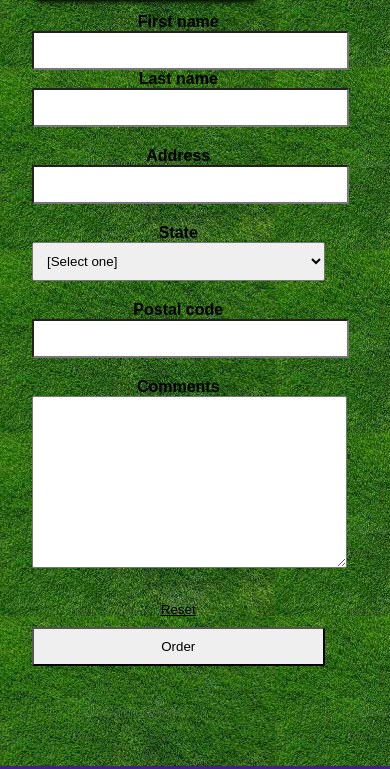
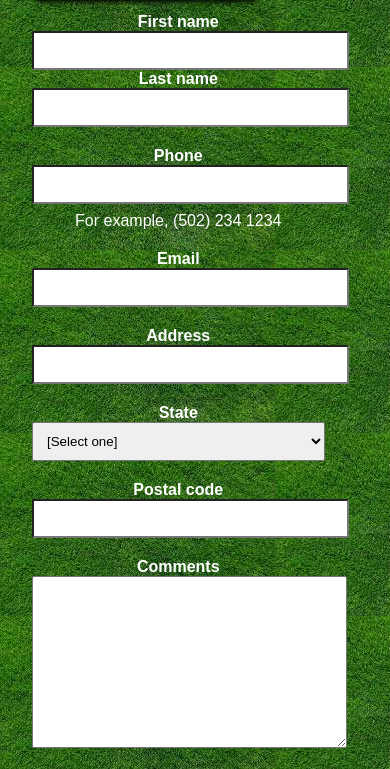
Before and after one commit to sjbail01/EquineConsultingWebSite, a plain HTML site: page order.html in a window 390 px wide. Shown: the part 319-1088 px from the top of the page. Drawn offline with Linux system fonts and the light colour scheme.

Commit message:
added email,phone to order page & some accesability features

```diff
--- a/main.css
+++ b/main.css
@@ -90,7 +90,7 @@ background-color:  #54328b;
     font-size: large;
 }
 .logoimage{
-    width: 250px;
+    width: 220px;
      border: 20px;
     border-color: black;
     border-radius: 50%;
--- a/order.html
+++ b/order.html
@@ -17,6 +17,7 @@
 
         .input-group {
             margin-bottom: 20px;
+            color: #fff;
         }
         .input-group input,
         .input-group textarea,
@@ -25,6 +26,7 @@
             border: 1px soldid;
             border-radius: 2px;
             width: 100%;
+
          }
          label{
             font-weight: 600;
@@ -34,11 +36,16 @@
             border: 0;
             text-decoration: underline;
             cursor: pointer;
+            font-weight: 600;
+            font-size: 16px;
+            color: #fff;
+
                 }
         input[type="sumit"] {
             border: solid 1px #999;
             border-radius: 3px;
             padding: 10px;
+
         }
     </style>
 
@@ -82,9 +89,24 @@
                 <div><input type="text" name="last-name" id="last name" /></div>
             </div>
 
+
+            <div class="input-group">
+                <div><label for="Phone"> Phone</label></div>
+                <input id="phone" name="phone" type="tel"
+                pattern="^(\(?0[1-9]{1}\)?)?[0-9 -]*$"
+                aria-describedby="phone-desc">
+            <p id="phone-desc">For example, (502) 234 1234</p>
+
+            </div>
+
+            <div class="input-group">
+                <div><label for= "e-mail"> Email</label></div>
+                <div><input type="text" name="email" id="email" /></div>
+            </div>
+
             <div class="input-group">
                 <div><label for= "address"> Address</label></div>
-                <div><input type="address" name="address" id="first name" /></div>
+                <div><input type="text" name="address" id="address" /></div>
             </div>
 
             <div class="input-group">
```
Also changed, not shown: index.html (+2 -2 lines).
